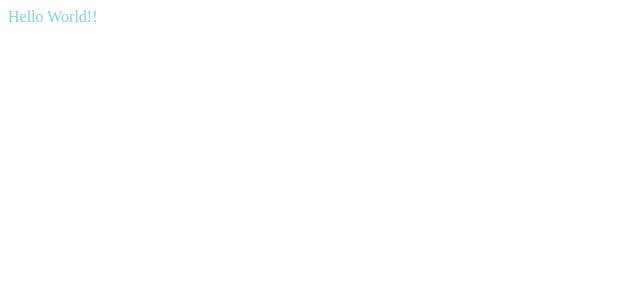
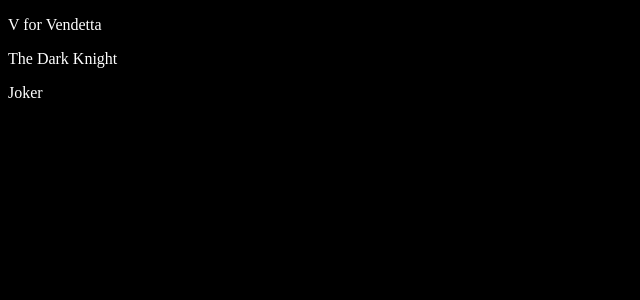
Before and after one commit to t22n84r/myFlix-client, a React (Vite) app: page / in a window 1280 px wide. Shown: the top 300 px of the page, without its empty margins (0-640 px from the left). Built offline with nearby package versions, Linux system fonts and the light colour scheme.

Commit message:
Full-Stack Immersion Achievement-3 Exercise-3.3
https://careerfoundry.com/en/course/full-stack-immersion/exercise/react#task

Created main-view.jsx, movie-view.jsx, movie-card.jsx and implemented movie list view, onClick movie details view

```diff
--- /dev/null
+++ b/src/components/main-view/main-view.jsx
@@ -0,0 +1,110 @@
+import { useState } from "react";
+
+import { MovieView } from "../movie-view/movie-view";
+
+import { MovieCard } from "../movie-card/movie-card";
+
+export const MainView = () => {
+  const [movies, setMovies] = useState([
+    {
+      id: 1,
+      title: "V for Vendetta",
+      description:
+        "V for Vendetta is based on the 1988 DC Vertigo Comics limited series of the same title by Alan Moore, David Lloyd, and Tony Weare. The film, set in a future where a fascist totalitarian regime has subjugated the UK, centres on V (portrayed by Hugo Weaving), an anarchist and masked freedom-fighter who attempts to ignite a revolution through elaborate terrorist acts, and on Evey Hammond (portrayed by Natalie Portman) a young woman caught up in V's mission. Stephen Rea portrays a detective leading a desperate quest to stop V.",
+      director: [
+        {
+          name: "Tom Tykwer",
+          bio:
+            "Tom Tykwer (born 23 May 1965) is a German film director, producer, screenwriter, and composer. He is best known internationally for directing the thriller films Run Lola Run (1998), Heaven (2002), Perfume: The Story of a Murderer (2006), and The International (2009). He collaborated with The Wachowskis as co-director for the science fiction film Cloud Atlas (2012) and the Netflix series Sense8 (2015–2018), and worked on the score for Lana Wachowski's The Matrix Resurrections (2021). Tykwer is also well known as the co-creator of the internationally acclaimed German television series Babylon Berlin (2017–). Tykwer was born in Wuppertal, West Germany. Fascinated by film from an early age, he started making amateur Super 8 films at the age of eleven. He later helped out at a local arthouse cinema in order to see more films, including those for which he was too young to buy tickets. After graduating from high school, he applied to numerous film schools around Europe, unsuccessfully.",
+          birthyear: "1965-05-23",
+          deathyear: ""
+        }
+      ],
+      genre: {
+        name: "Drama",
+        description:
+          "Drama is a genre of narrative fiction (or semi-fiction) intended to be more serious than humorous in tone, focusing on in-depth development of realistic characters who must deal with realistic emotional struggles."
+      },
+      imageurl:
+        "https://m.media-amazon.com/images/M/MV5BOTI5ODc3NzExNV5BMl5BanBnXkFtZTcwNzYxNzQzMw@@.jpg",
+      featured: true
+    },
+    {
+      id: 2,
+      title: "The Dark Knight",
+      description:
+        "The Dark Knight is a 2008 superhero film directed by Christopher Nolan from a screenplay co-written with his brother Jonathan. Based on the DC Comics superhero, Batman, it is the sequel to Batman Begins (2005) and the second installment in The Dark Knight Trilogy. The plot follows the vigilante Batman, police lieutenant James Gordon, and district attorney Harvey Dent, who form an alliance to dismantle organized crime in Gotham City. Their efforts are derailed by the Joker, an anarchistic mastermind who seeks to test how far Batman will go to save the city from chaos. The ensemble cast includes Christian Bale, Michael Caine, Heath Ledger, Gary Oldman, Aaron Eckhart, Maggie Gyllenhaal, and Morgan Freeman.",
+      director: [
+        {
+          name: "Christopher Nolan",
+          bio:
+            "Christopher Edward Nolan was born on 30 July 1970, in Westminster, London is a British and American filmmaker and screenwriter. His father, Brendan, was a British advertising executive who worked as a creative director. His mother, Christina, was an American flight attendant from Evanston, Illinois; she would later work as a teacher of English. He has an elder brother, Matthew, and a younger brother, Jonathan, also a filmmaker. Christopher Nolan is Known for his Hollywood blockbusters with complex storytelling, Nolan is considered a leading filmmaker of the 21st century. His films have grossed $5 billion worldwide. The recipient of many accolades, he has been nominated for five Academy Awards, five BAFTA Awards and six Golden Globe Awards. In 2015, he was listed as one of the 100 most influential people in the world by Time, and in 2019, he was appointed Commander of the Order of the British Empire for his contributions to film.",
+          birthyear: "1970-07-30",
+          deathyear: ""
+        }
+      ],
+      genre: {
+        name: "Thriller",
+        description:
+          "A thriller is a story that is usually a mix of fear and excitement. It has traits from the suspense genre and often from the action, adventure or mystery genres, but the level of terror makes it borderline horror fiction at times as well. It generally has a dark or serious theme, which also makes it similar to drama."
+      },
+      imageurl:
+        "https://m.media-amazon.com/images/M/MV5BNDkwNTgzMjEtMGMxMi00OGVmLTg3ZWItNDJlOGU5ODEyYzUzXkEyXkFqcGdeQXVyNjAwNDUxODI@.jpg",
+      featured: true
+    },
+    {
+      id: 3,
+      title: "Joker",
+      description:
+        "Joker is a 2019 American psychological thriller superhero film directed by Todd Phillips, who also co-wrote the screenplay with Scott Silver. The film, based on DC Comics characters, stars Joaquin Phoenix as Joker and serves as a standalone origin story for the character. Set in 1981, it follows Arthur Fleck, a failed clown and aspiring stand-up comic whose descent into mental illness and nihilism inspires a violent countercultural revolution against the wealthy in a decaying Gotham City.",
+      director: [
+        {
+          name: "Todd Phillips",
+          bio:
+            "Todd Phillips ( born December 20, 1970) is an American film director, producer, and screenwriter. Phillips was born in Brooklyn, New York City, to a Jewish family. He was raised in Dix Hills, New York, on Long Island. He attended New York University Film School, but dropped out because he could not afford to complete his first film and pay tuition simultaneously. Around that time, he worked at Kim's Video and Music. He began his career in 1993 and directed films in the 2000s such as Road Trip, Old School, Starsky & Hutch, and School for Scoundrels. He came to wider prominence in the early 2010s for directing The Hangover film series.",
+          birthyear: "1970-12-20",
+          deathyear: ""
+        }
+      ],
+      genre: {
+        name: "Thriller",
+        description:
+          "A thriller is a story that is usually a mix of fear and excitement. It has traits from the suspense genre and often from the action, adventure or mystery genres, but the level of terror makes it borderline horror fiction at times as well. It generally has a dark or serious theme, which also makes it similar to drama."
+      },
+      imageurl:
+        "https://m.media-amazon.com/images/M/MV5BYmE3ZGJlNzYtMzgyZS00NTQ0LThmN2YtOWQyOThjOTFhZjRlXkEyXkFqcGdeQXVyMTA5OTc4NTkz..jpg",
+      featured: true
+    }
+  ]);
+
+  const [selectedMovie, setselectedMovie] = useState(null);
+
+  if (selectedMovie) {
+    return (
+      <MovieView
+        movieView={selectedMovie}
+        onBackClick={() => setselectedMovie(null)}
+      />
+    );
+  }
+
+  if (movies.length === 0) {
+    return <div> The movie list empty. </div>;
+  } else {
+    return (
+      <div>
+        {movies.map((movie) => {
+          return (
+            <MovieCard
+              key={movie.id}
+              movieCard={movie}
+              onMovieClick={(newselectedMovie) => {
+                setselectedMovie(newselectedMovie);
+              }}
+            />
+          );
+        })}
+      </div>
+    );
+  }
+};
--- /dev/null
+++ b/src/components/movie-card/movie-card.jsx
@@ -0,0 +1,11 @@
+export const MovieCard = (props) => {
+    return (
+      <div
+        onClick={() => {
+          props.onMovieClick(props.movieCard);
+        }}
+      >
+        <p> {props.movieCard.title} </p>
+      </div>
+    );
+  };
--- /dev/null
+++ b/src/components/movie-view/movie-view.jsx
@@ -0,0 +1,31 @@
+export const MovieView = (props) => {
+    return (
+      <div>
+        <h3> Title </h3>
+        <p> {props.movieView.title} </p>
+
+        <h3> Description </h3>
+        <p> {props.movieView.description} </p>
+
+        <h3>Director</h3>
+        {props.movieView.director.map((director, index) => (
+          <div key={index}>
+            <p>Name: {director.name}</p>
+            <p>Bio: {director.bio}</p>
+            <p>Birth Year: {director.birthyear}</p>
+            <p>Death Year: {director.deathyear || "N/A"}</p>
+          </div>
+        ))}
+
+        <h3>Genre</h3>
+        <p>Name: {props.movieView.genre.name}</p>
+        <p>Description: {props.movieView.genre.description}</p>
+
+        <img alt={props.movieView.title} src={props.movieView.imageurl} width={300}/>
+
+        <p>Featured: {props.movieView.featured ? "Yes" : "No"}</p>
+
+        <button onClick={props.onBackClick}>Back</button>
+      </div>
+    );
+  };
--- a/src/index.html
+++ b/src/index.html
@@ -1,5 +1,5 @@
 <!DOCTYPE html>
-<html>
+<html lang="en">
   <head>
     <title>myFlix</title>
   </head>
--- a/src/index.jsx
+++ b/src/index.jsx
@@ -1,14 +1,12 @@
 import { createRoot } from "react-dom/client";
+
+import { MainView } from "./components/main-view/main-view";
 
 import "./index.scss";                                  // Import statement to indicate that you need to bundle `./index.scss`
 
 const MyFlixApplication = () => {                       // Main component (will eventually use all the others)
 
-    return (
-        <div className="my-flix">
-            <div>Hello World!!</div>
-        </div>
-    );
+    return <MainView />;
 };
 
 const container = document.querySelector("#root");       // Finds the root of your app
--- a/src/index.scss
+++ b/src/index.scss
@@ -1,6 +1,4 @@
-$color: skyblue;
-
-.my-flix {
-
-    color: $color;
-}
+body {
+    background-color: black;
+    color: white;
+  }
```
Also changed, not shown: 5 other files (tests, documents, lock files or other folders).
